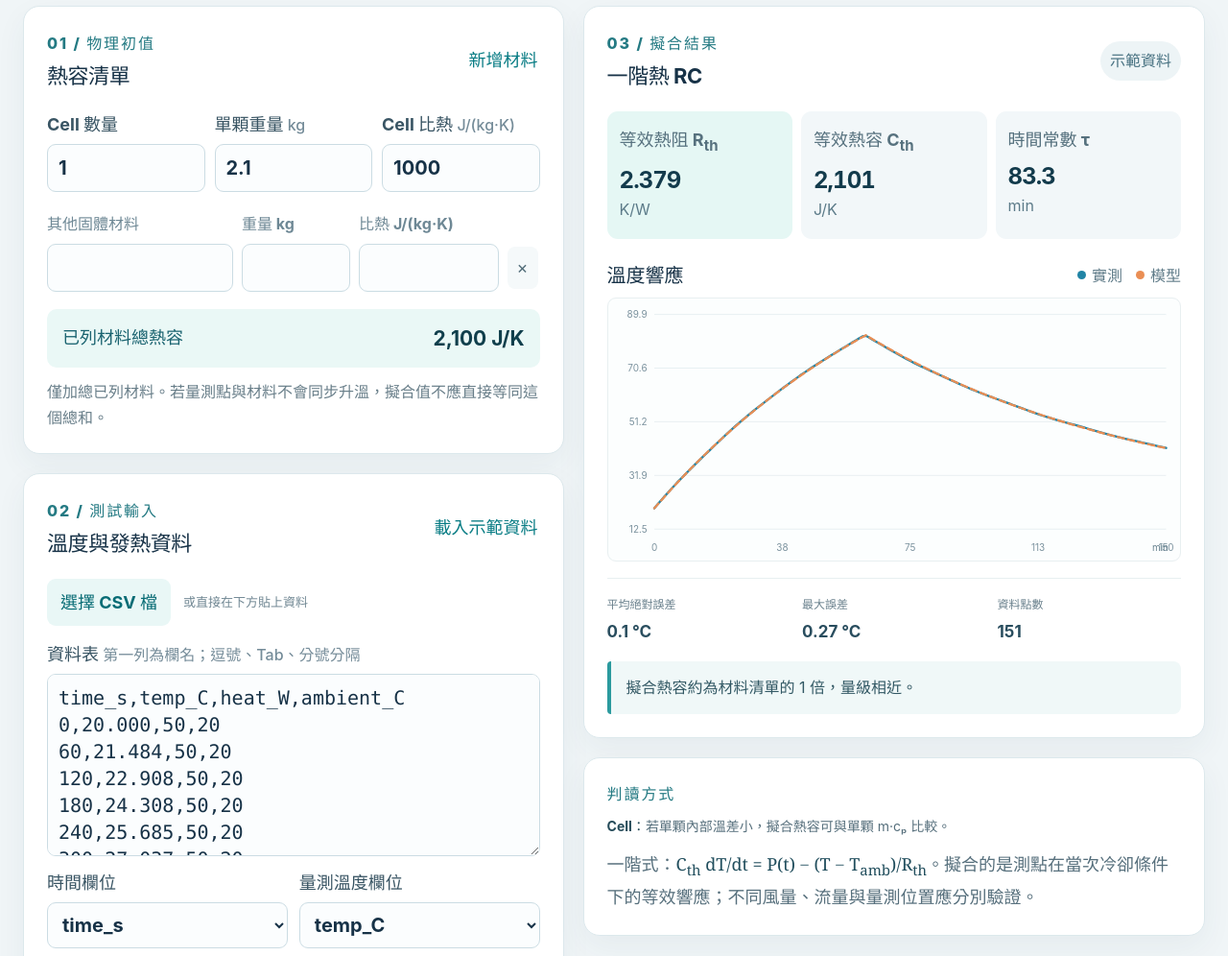
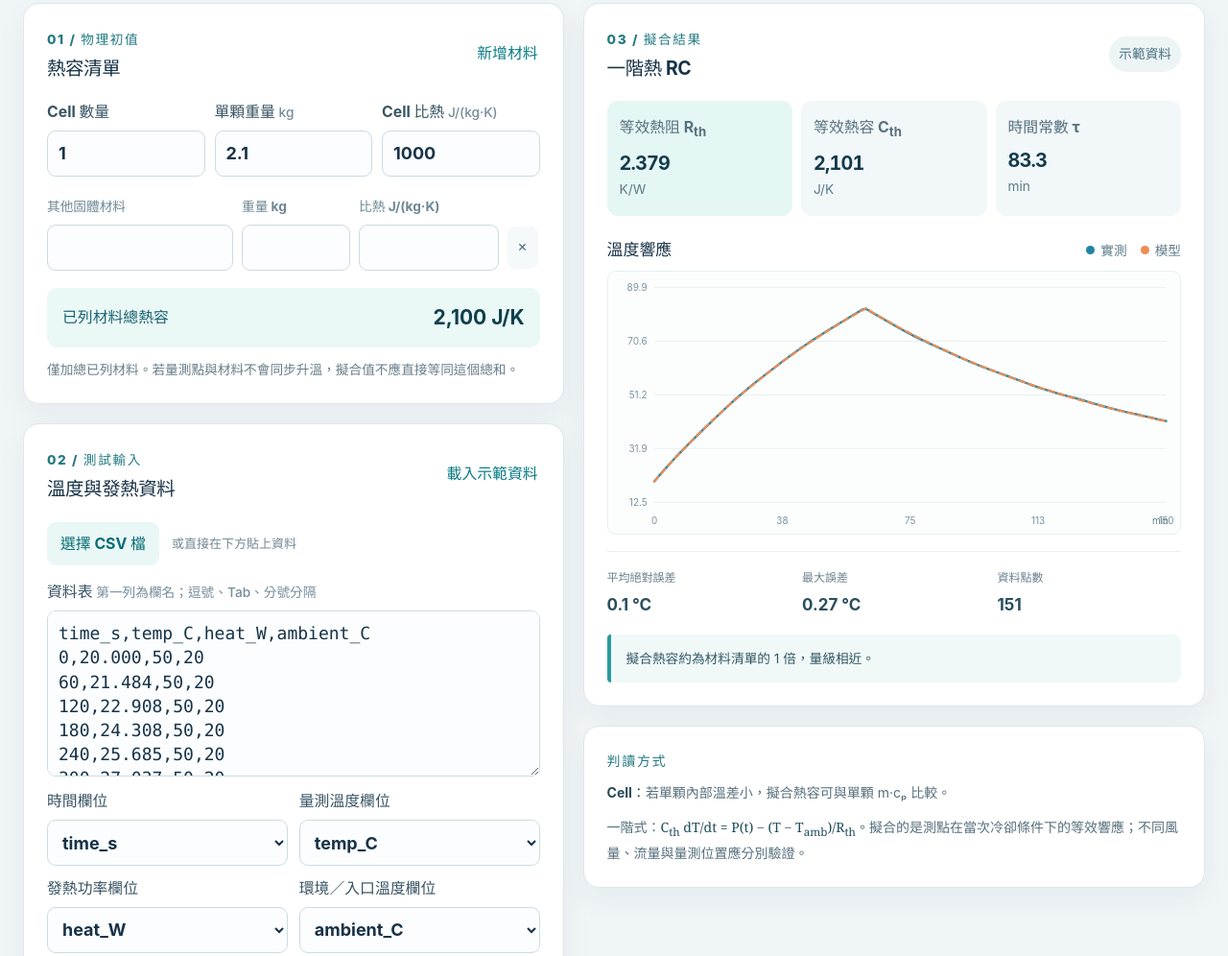
Before and after one commit to pmebruce/battery-thermal-rc, a plain HTML site: page index.html in a window 1280 px wide. Shown: the part 194-1190 px from the top of the page at 96% size. Drawn offline with Linux system fonts and the light colour scheme.

Commit message:
Use original tools 11/12 typography scale and compact calculation formulas

```diff
--- a/index.html
+++ b/index.html
@@ -14,34 +14,46 @@
   <meta name="apple-mobile-web-app-title" content="電池熱 RC">
   <link rel="stylesheet" href="./style.css">
   <script defer src="./app.js"></script>
-<style id="toolbox-typography-v1">
-/* Toolbox typography v1: same reading scale across all twelve tools. */
-:root,html{font-size:20px!important;-webkit-text-size-adjust:100%;text-size-adjust:100%}
-body{font-size:18px!important;line-height:1.6}
+<style id="toolbox-typography-v2">
+/* Toolbox typography v2: original tools 11/12 reading scale, compact calculation notes. */
+:root,html{font-size:18px!important;-webkit-text-size-adjust:100%;text-size-adjust:100%}
+body{font-size:15.84px!important;line-height:1.6}
 h1,.brand-title,.brand strong,.brand>span:not(.brand-mark),.app-header h1{font-size:32px!important;line-height:1.3!important}
-h2,.panel-heading,.summary-title,[data-slot="dialog-title"]{font-size:22px!important;line-height:1.45!important}
-h3,.card-title h3{font-size:20px!important;line-height:1.5!important}
-p,li,dl{font-size:18px;line-height:1.7}
-label,legend,.field,.field>span,.field label,.setting-label,.count-field,.full-label,.scope-field,.result-label,.result-label strong,.metric>span,.metrics>div>span,.metric-label,.hero-label,.summary-details dt,.derived-values dt,.input-label{font-size:18px!important;line-height:1.5!important}
-input:not([type="checkbox"]):not([type="radio"]):not([type="range"]):not([type="file"]),select,textarea,[role="combobox"],.app-select,.numeric-input[data-slot="input"]{font-size:20px!important;line-height:1.4!important;min-height:48px}
-button,[role="tab"],.app-button,.app-select-item,.tab,.nav-button,.finder-filter,.open{font-size:18px!important;line-height:1.45!important}
+h2,.panel-heading,.summary-title,[data-slot="dialog-title"]{font-size:19.44px!important;line-height:1.45!important}
+h3,.card-title h3{font-size:16.92px!important;line-height:1.5!important}
+p,li,dl{font-size:15.84px;line-height:1.7}
+label,legend,.field,.field>span,.field label,.setting-label,.count-field,.full-label,.scope-field,.result-label,.result-label strong,.metric>span,.metrics>div>span,.metric-label,.hero-label,.summary-details dt,.derived-values dt,.input-label{font-size:15.84px!important;line-height:1.5!important}
+input:not([type="checkbox"]):not([type="radio"]):not([type="range"]):not([type="file"]),select,textarea,[role="combobox"],.app-select,.numeric-input[data-slot="input"]{font-size:18px!important;line-height:1.4!important;min-height:48px}
+button,[role="tab"],.app-button,.app-select-item,.tab,.nav-button,.finder-filter,.open{font-size:15.84px!important;line-height:1.45!important}
 button:not([role="checkbox"]):not([role="radio"]):not([role="switch"]):not(.remove-button):not(.dialog-close):not(.swap-button):not(.fin-adjust button){min-height:44px}
-small,.unit,.field-unit,.input-unit,.result-unit,.unit-input>b,.input-combo>span,.input-wrap>span,.input-box>span,.field em,.field small,.field-symbol,.brand p,.brand small,.brand-caption,.top-note,.header-tag,.header-note,.offline,.offline-badge,.status-pill,.status,.confidence-pill,.valid-badge,.eyebrow,.section-num,.category,.short-name,.helper,.help,.hint,.field-note,.field-help,.mode-help,.context,.notice,.note,.warning-card,.model-note,.sidebar-note,.settings-hint,.mass-note,.section-caption,.formula-intro,.formula-intro p,.symbol-note,.limitation,.legend,.chart-legend,.chart-note,.fit-stats,.assessment,.verdict,.errors,.error,.inline-error,.form-error,.layer-footnote,.tool-description,.workspace-head p,.intro-description{font-size:16px!important;line-height:1.65!important}
+small,.unit,.field-unit,.input-unit,.result-unit,.unit-input>b,.input-combo>span,.input-wrap>span,.input-box>span,.field em,.field small,.field-symbol,.brand p,.brand small,.brand-caption,.top-note,.header-tag,.header-note,.offline,.offline-badge,.status-pill,.status,.confidence-pill,.valid-badge,.eyebrow,.section-num,.category,.short-name,.helper,.help,.hint,.field-note,.field-help,.mode-help,.context,.notice,.note,.warning-card,.model-note,.sidebar-note,.settings-hint,.mass-note,.section-caption,.formula-intro,.formula-intro p,.symbol-note,.limitation,.legend,.chart-legend,.chart-note,.fit-stats,.assessment,.verdict,.errors,.error,.inline-error,.form-error,.layer-footnote,.tool-description,.workspace-head p,.intro-description{font-size:13.68px!important;line-height:1.65!important}
 .unit-input>b,.input-unit,.field-unit,.unit{font-style:normal}
-.formula,.formula-box,.formula-line,.formula-content,.formula-content code,.accordion-body,.equation,.equation b,.inline-eq,.formula-general,.formula-substitution,.formula-result,.property-readout,.property-readout span,.property-readout code,.method-panel p,.method-notes,.reference p,.details p,.details li,.calculation-notes ul{font-size:18px!important;line-height:1.8!important}
-.hero-value,.capacity-value,.temperature-value,.secondary-result .temperature-value,.big,.hero-result strong,.hero-result output,.hero-result b{font-size:56px!important;line-height:1.15!important;font-variant-numeric:tabular-nums}
-.metric strong,.metric b,.metrics b,.metric-value,.metric-card strong,.result-list strong,.result-list dd,.summary-details dd,.derived-values dd,.engineering-results strong,.drawing-meta dd,.unit-result strong,.stack-summary strong,.result-value{font-size:24px!important;line-height:1.35!important;font-variant-numeric:tabular-nums}
-table,th,td,.part-head,.layers-head,.layer-name strong,.layer-row,.stage-info,.stage-info span,.stage b{font-size:16px!important;line-height:1.6!important}
-.metrics b{overflow-wrap:anywhere}.check{font-size:18px!important}
-summary,[data-slot="accordion-trigger"],.accordion-trigger{font-size:20px!important;line-height:1.55!important}
-footer,.app-footer,.page-footer,.footer-note{font-size:14px!important;line-height:1.65!important}
-.text-xs{font-size:14px!important}.text-sm{font-size:16px!important}.text-base{font-size:18px!important}.text-lg{font-size:20px!important}.text-xl{font-size:22px!important}.text-2xl{font-size:24px!important}.text-3xl{font-size:32px!important}
-@media(max-width:800px){h1,.brand-title,.brand strong,.brand>span:not(.brand-mark),.app-header h1{font-size:28px!important}.hero-value,.capacity-value,.temperature-value,.secondary-result .temperature-value,.big,.hero-result strong,.hero-result output,.hero-result b{font-size:52px!important}.field,.field>span{overflow-wrap:anywhere}button{white-space:normal}}
+.formula,.formula-box,.formula-line,.formula-content,.formula-content code,.accordion-body,.equation,.equation b,.inline-eq,.formula-general,.formula-substitution,.formula-result,.property-readout,.property-readout span,.property-readout code,.method-panel p,.method-notes,.reference p,.details p,.details li,.calculation-notes ul{font-size:15.84px!important;line-height:1.8!important}
+.hero-value,.capacity-value,.temperature-value,.secondary-result .temperature-value,.big,.hero-result strong,.hero-result output,.hero-result b{font-size:50.4px!important;line-height:1.15!important;font-variant-numeric:tabular-nums}
+.metric strong,.metric b,.metrics b,.metric-value,.metric-card strong,.result-list strong,.result-list dd,.summary-details dd,.derived-values dd,.engineering-results strong,.drawing-meta dd,.unit-result strong,.stack-summary strong,.result-value{font-size:19.8px!important;line-height:1.35!important;font-variant-numeric:tabular-nums}
+table,th,td,.part-head,.layers-head,.layer-name strong,.layer-row,.stage-info,.stage-info span,.stage b{font-size:13.68px!important;line-height:1.6!important}
+.metrics b{overflow-wrap:anywhere}.check{font-size:15.84px!important}
+summary,[data-slot="accordion-trigger"],.accordion-trigger{font-size:18px!important;line-height:1.55!important}
+footer,.app-footer,.page-footer,.footer-note{font-size:12.96px!important;line-height:1.65!important}
+.text-xs{font-size:12.96px!important}.text-sm{font-size:13.68px!important}.text-base{font-size:15.84px!important}.text-lg{font-size:18px!important}.text-xl{font-size:19.44px!important}.text-2xl{font-size:19.8px!important}.text-3xl{font-size:32px!important}
+@media(max-width:800px){h1,.brand-title,.brand strong,.brand>span:not(.brand-mark),.app-header h1{font-size:26.64px!important}.hero-value,.capacity-value,.temperature-value,.secondary-result .temperature-value,.big,.hero-result strong,.hero-result output,.hero-result b{font-size:46.8px!important}.field,.field>span{overflow-wrap:anywhere}button{white-space:normal}}
 @media(max-width:480px){.metrics{grid-template-columns:repeat(2,minmax(0,1fr))!important}.metrics>div:last-child:nth-child(odd){grid-column:1/-1}.mode-picker,.process-options{grid-template-columns:1fr!important}.brand{min-width:0}.brand p,.brand small{letter-spacing:.02em!important}.dimension-row{flex-wrap:wrap}.field-grid--two{grid-template-columns:1fr!important}}
 @media(max-width:800px){.topbar,.app-header,.masthead{height:auto!important;min-height:76px;flex-wrap:wrap;row-gap:8px;padding-top:12px;padding-bottom:12px}.topbar .brand,.app-header .brand,.masthead .brand{max-width:100%}}
 
-.hero-result>span:first-child{font-size:18px!important;line-height:1.5!important}.hero-result em,.big .unit{font-size:20px!important}
+.hero-result>span:first-child{font-size:15.84px!important;line-height:1.5!important}.hero-result em,.big .unit{font-size:18px!important}
 
+/* Size the actual numeric element, including nested HX values. */
+.hero-value>strong,.total-pressure>strong{font-size:50.4px!important;line-height:1.25!important}
+.hero-value>span,.hero-result em,.big .unit{font-size:21.6px!important}
+.stream strong,.uncertainty strong,.result-stats dd,.result-breakdown strong,.system-result-breakdown strong{font-size:19.8px!important}
+.hero-value p,.hero-value p b{font-size:15.84px!important;line-height:1.6!important}
+@media(max-width:800px){.hero-value>strong,.total-pressure>strong{font-size:46.8px!important}.hero-value,.big,.capacity-value,.temperature-value,.hero-result strong,.hero-result output,.hero-result b{font-size:46.8px!important}}
+/* Compact formulas, substitutions and calculation explanations. */
+:is(.formula-panel,.formula-reference,.formula-section,.calculation-report,.method-panel,.reference,.reference-card,.details,#formulas,.notes-panel){font-size:14px!important;line-height:1.7!important}
+:is(.formula-panel,.formula-reference,.formula-section,.calculation-report,.method-panel,.reference,.reference-card,.details,#formulas,.notes-panel) :is(p,li,div,span,small,code,b,strong,dt,dd,td,th,a){font-size:14px!important;line-height:1.7!important}
+:is(.formula-panel,.formula-reference,.formula-section,.calculation-report,.method-panel,.reference,.details,#formulas,.notes-panel) :is(h2,.panel-heading,.section-heading,.report-heading){font-size:18px!important;line-height:1.5!important}
+:is(.formula-panel,.formula-reference,.formula-section,.calculation-report,.method-panel,.reference,.details,#formulas,.notes-panel) :is(h3,summary,[data-slot="accordion-trigger"],.accordion-trigger,.step-heading){font-size:16px!important;line-height:1.6!important}
+.formula,.formula-box,.formula-line,.formula-content,.formula-content code,.accordion-body,.equation,.equation b,.inline-eq,.formula-general,.formula-substitution,.formula-result,.property-readout,.property-readout span,.property-readout code,.substitution,.calculation-steps,.calculation-step,.method-notes,.calculation-notes{font-size:14px!important;line-height:1.7!important}
 
 </style></head>
 <body>
```
